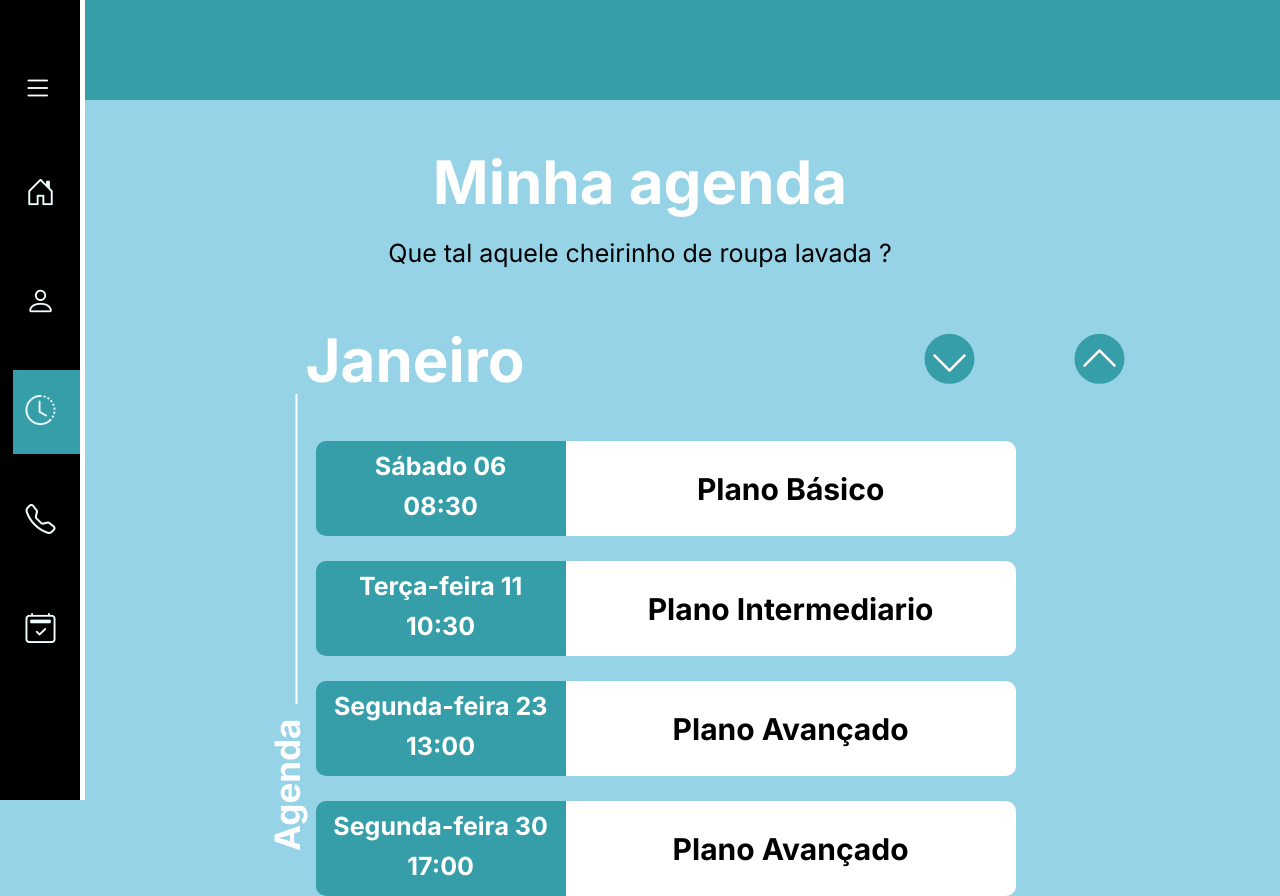
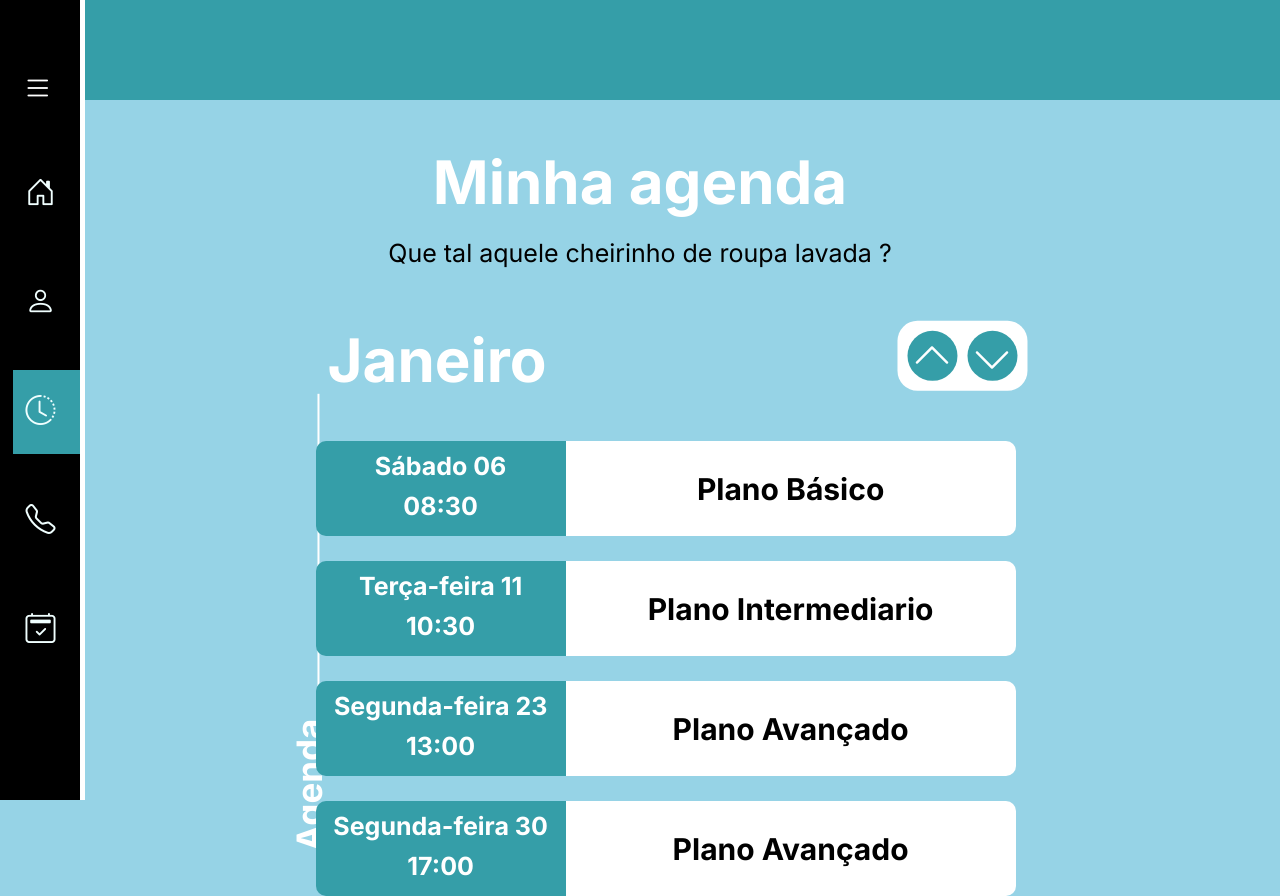
Before and after one commit to jpvassoler/All-Clean-II, a plain HTML site: page historico.html in a window 1280 px wide. Drawn offline with nearby package versions, Linux system fonts and the light colour scheme.

Commit message:
Update historico.css

```diff
--- a/historico.css
+++ b/historico.css
@@ -137,8 +137,19 @@ ul li.item_menu a .icon>i {
     display: flex;
     position: absolute;
     top: 45%;
-    left: 50%;
+    left: 40%;
     transform: translate(-50%, -50%);
+}
+
+.fundo-btn {
+    display: flex;
+    background-color: #fff;
+    margin-top: 10%;
+    margin-left: 95%;
+    padding: 10px;
+    width: 150px;
+    height: 70px;
+    border-radius: 20px;
 }
 
 .mes-seta h1 {
@@ -147,9 +158,7 @@ ul li.item_menu a .icon>i {
 }
 
 .arrow-cima {
-    position: absolute;
-    margin-top: 50px;
-    margin-left: 550px;
+    margin-left: 0px;
     border-radius: 50%;
     width: 50px;
     height: 50px;
@@ -169,8 +178,7 @@ ul li.item_menu a .icon>i {
 }
 
 .arrow-baixo {
-    margin-top: 50px;
-    margin-left: 400px;
+    margin-left: 10px;
     border-radius: 50%;
     width: 50px;
     height: 50px;
```
